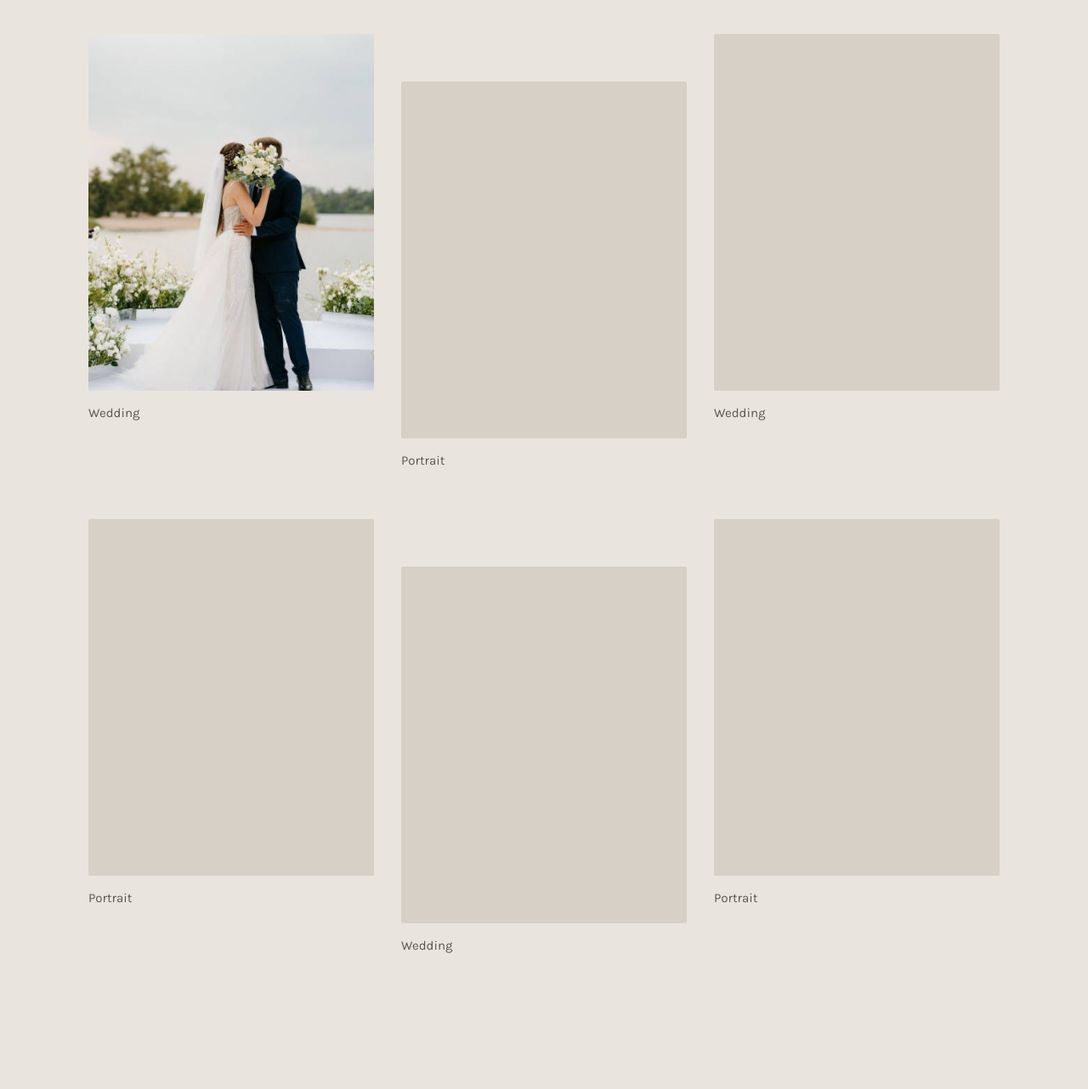
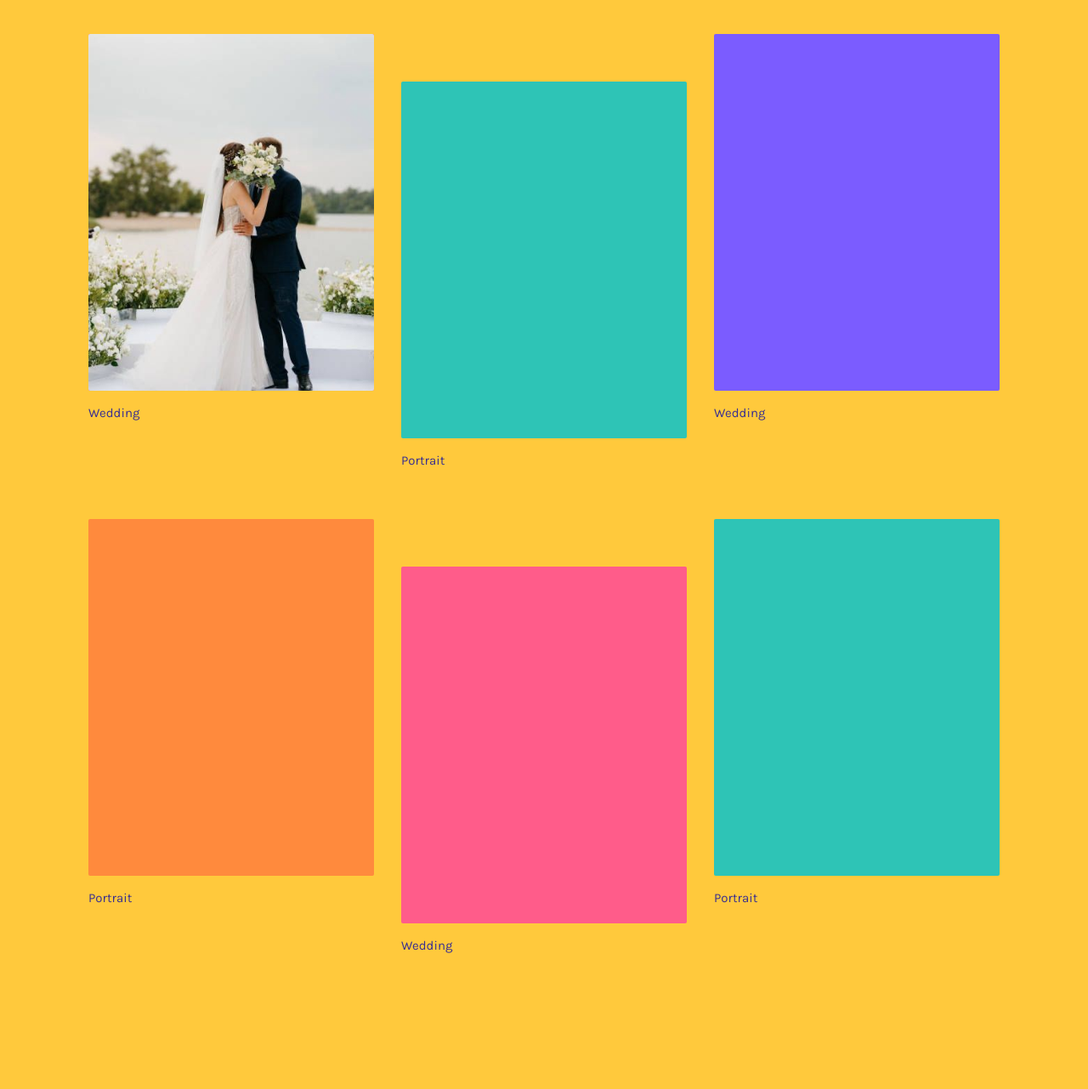
Before and after one commit to bryanwoon-jpg/photographer-website, a plain HTML site: page index.html in a window 1280 px wide. Shown: the part 672-1954 px from the top of the page at 85% size. Drawn offline with Linux system fonts and the light colour scheme.

Commit message:
Switch to a vibrant colour palette
Sunflower yellow background, deep indigo text and button, violet hover,
and a different bright colour behind each placeholder tile.

Co-Authored-By: Claude Sonnet 5.5 <noreply@anthropic.com>
Claude-Session: https://claude.ai/code/session_013DcDuwYyfiHJ1FHu2a1fJF

```diff
--- a/index.html
+++ b/index.html
@@ -9,13 +9,13 @@
 <link rel="preconnect" href="https://fonts.gstatic.com" crossorigin>
 <link href="https://fonts.googleapis.com/css2?family=Fraunces:opsz,wght@9..144,300..500&family=Karla:wght@400;500&display=swap" rel="stylesheet">
 <style>
-body{margin:0;background:#E9E5DE}
+body{margin:0;background:#FFC93C}
 html{scroll-behavior:smooth}
-a{color:#2B2926}
-a:focus-visible{outline:3px solid #2B2926;outline-offset:4px}
+a{color:#1B1464}
+a:focus-visible{outline:3px solid #1B1464;outline-offset:4px}
 .cta{transition:background-color .2s ease}
-.cta:hover{background:#4A453F !important}
-.mail:hover{text-decoration-color:#2B2926 !important}
+.cta:hover{background:#5B3DF5 !important}
+.mail:hover{text-decoration-color:#1B1464 !important}
 .grid{grid-template-columns:repeat(3,minmax(0,1fr))}
 @media (max-width:760px){
 .grid{grid-template-columns:minmax(0,1fr) !important}
@@ -28,12 +28,12 @@ a:focus-visible{outline:3px solid #2B2926;outline-offset:4px}
 </style>
 </head>
 <body>
-<div style="background: #E9E5DE; color: #2B2926; font-family: 'Karla', system-ui, sans-serif; font-size: 18px; line-height: 1.65; width: 100%; box-sizing: border-box">
+<div style="background: #FFC93C; color: #1B1464; font-family: 'Karla', system-ui, sans-serif; font-size: 18px; line-height: 1.65; width: 100%; box-sizing: border-box">
 
 <header style="max-width: 1120px; margin: 0 auto; box-sizing: border-box; padding: 160px 24px 144px 24px; display: flex; flex-direction: column; align-items: flex-start; gap: 32px">
 <h1 class="name" style="margin: 0; font-family: 'Fraunces', Georgia, serif; font-weight: 300; font-size: 112px; line-height: 1; letter-spacing: -0.02em; text-wrap: balance">Nora Ellis</h1>
-<p class="lede" style="margin: 0; max-width: 560px; font-size: 26px; line-height: 1.4; color: #2B2926">I photograph weddings and portraits, in natural light, as they really happen.</p>
-<a class="cta" href="#contact" style="display: inline-flex; align-items: center; min-height: 52px; box-sizing: border-box; padding: 0 36px; margin-top: 8px; background: #2B2926; color: #F3F0EA; font-size: 17px; font-weight: 500; letter-spacing: 0.02em; text-decoration: none; border-radius: 999px">Get in touch</a>
+<p class="lede" style="margin: 0; max-width: 560px; font-size: 26px; line-height: 1.4; color: #1B1464">I photograph weddings and portraits, in natural light, as they really happen.</p>
+<a class="cta" href="#contact" style="display: inline-flex; align-items: center; min-height: 52px; box-sizing: border-box; padding: 0 36px; margin-top: 8px; background: #1B1464; color: #FFC93C; font-size: 17px; font-weight: 500; letter-spacing: 0.02em; text-decoration: none; border-radius: 999px">Get in touch</a>
 </header>
 
 <main>
@@ -41,28 +41,28 @@ a:focus-visible{outline:3px solid #2B2926;outline-offset:4px}
 <h2 style="margin: 0; font-family: 'Fraunces', Georgia, serif; font-weight: 400; font-size: 36px; line-height: 1.2">Selected work</h2>
 <div class="grid" style="display: grid; grid-template-columns: repeat(3, minmax(0, 1fr)); gap: 56px 32px; align-items: start">
 <figure style="margin: 0; display: flex; flex-direction: column; gap: 14px">
-<img src="images/wedding-kiss-bouquet.png" alt="A bride and groom kiss behind a bouquet of white flowers on a lakeside platform" style="display: block; width: 100%; aspect-ratio: 4 / 5; object-fit: cover; background: #D6D0C6; border-radius: 2px">
-<figcaption style="font-size: 15px; color: #5B564F">Wedding</figcaption>
+<img src="images/wedding-kiss-bouquet.png" alt="A bride and groom kiss behind a bouquet of white flowers on a lakeside platform" style="display: block; width: 100%; aspect-ratio: 4 / 5; object-fit: cover; background: #FF5C8A; border-radius: 2px">
+<figcaption style="font-size: 15px; color: #3A2F8F">Wedding</figcaption>
 </figure>
 <figure style="margin: 56px 0 0 0; display: flex; flex-direction: column; gap: 14px">
-<div style="aspect-ratio: 4 / 5; background: #D6D0C6; border-radius: 2px"></div>
-<figcaption style="font-size: 15px; color: #5B564F">Portrait</figcaption>
+<div style="aspect-ratio: 4 / 5; background: #2EC4B6; border-radius: 2px"></div>
+<figcaption style="font-size: 15px; color: #3A2F8F">Portrait</figcaption>
 </figure>
 <figure style="margin: 0; display: flex; flex-direction: column; gap: 14px">
-<div style="aspect-ratio: 4 / 5; background: #D6D0C6; border-radius: 2px"></div>
-<figcaption style="font-size: 15px; color: #5B564F">Wedding</figcaption>
+<div style="aspect-ratio: 4 / 5; background: #7B5CFF; border-radius: 2px"></div>
+<figcaption style="font-size: 15px; color: #3A2F8F">Wedding</figcaption>
 </figure>
 <figure style="margin: 0; display: flex; flex-direction: column; gap: 14px">
-<div style="aspect-ratio: 4 / 5; background: #D6D0C6; border-radius: 2px"></div>
-<figcaption style="font-size: 15px; color: #5B564F">Portrait</figcaption>
+<div style="aspect-ratio: 4 / 5; background: #FF8A3D; border-radius: 2px"></div>
+<figcaption style="font-size: 15px; color: #3A2F8F">Portrait</figcaption>
 </figure>
 <figure style="margin: 56px 0 0 0; display: flex; flex-direction: column; gap: 14px">
-<div style="aspect-ratio: 4 / 5; background: #D6D0C6; border-radius: 2px"></div>
-<figcaption style="font-size: 15px; color: #5B564F">Wedding</figcaption>
+<div style="aspect-ratio: 4 / 5; background: #FF5C8A; border-radius: 2px"></div>
+<figcaption style="font-size: 15px; color: #3A2F8F">Wedding</figcaption>
 </figure>
 <figure style="margin: 0; display: flex; flex-direction: column; gap: 14px">
-<div style="aspect-ratio: 4 / 5; background: #D6D0C6; border-radius: 2px"></div>
-<figcaption style="font-size: 15px; color: #5B564F">Portrait</figcaption>
+<div style="aspect-ratio: 4 / 5; background: #2EC4B6; border-radius: 2px"></div>
+<figcaption style="font-size: 15px; color: #3A2F8F">Portrait</figcaption>
 </figure>
 </div>
 </section>
@@ -80,11 +80,11 @@ a:focus-visible{outline:3px solid #2B2926;outline-offset:4px}
 <section id="contact" style="max-width: 1120px; margin: 0 auto; box-sizing: border-box; padding: 0 24px 160px 24px; display: flex; flex-direction: column; align-items: flex-start; gap: 24px">
 <h2 style="margin: 0; font-family: 'Fraunces', Georgia, serif; font-weight: 400; font-size: 36px; line-height: 1.2">Say hello</h2>
 <p style="margin: 0; max-width: 520px">Tell me a little about the day or the portrait you have in mind. I reply within a couple of days.</p>
-<a class="mail" href="mailto:hello@noraellis.com" style="font-family: 'Fraunces', Georgia, serif; font-weight: 300; font-size: 40px; line-height: 1.2; color: #2B2926; text-decoration: underline; text-decoration-thickness: 1px; text-underline-offset: 8px; text-decoration-color: #8A847A; overflow-wrap: anywhere">hello@noraellis.com</a>
+<a class="mail" href="mailto:hello@noraellis.com" style="font-family: 'Fraunces', Georgia, serif; font-weight: 300; font-size: 40px; line-height: 1.2; color: #1B1464; text-decoration: underline; text-decoration-thickness: 1px; text-underline-offset: 8px; text-decoration-color: #FF3D5A; overflow-wrap: anywhere">hello@noraellis.com</a>
 </section>
 </main>
 
-<footer style="max-width: 1120px; margin: 0 auto; box-sizing: border-box; padding: 0 24px 64px 24px; font-size: 15px; color: #5B564F">
+<footer style="max-width: 1120px; margin: 0 auto; box-sizing: border-box; padding: 0 24px 64px 24px; font-size: 15px; color: #3A2F8F">
 <p style="margin: 0">© 2026 Nora Ellis</p>
 </footer>
 
```
